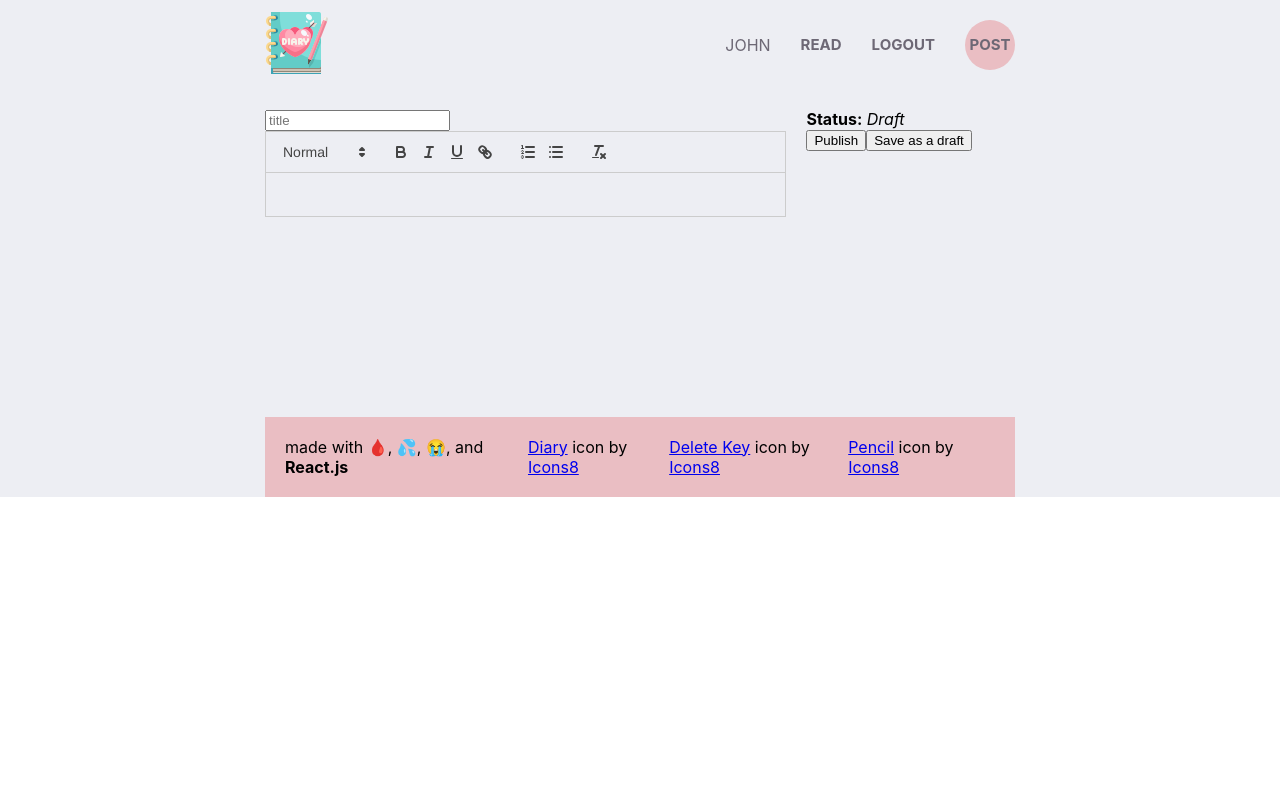
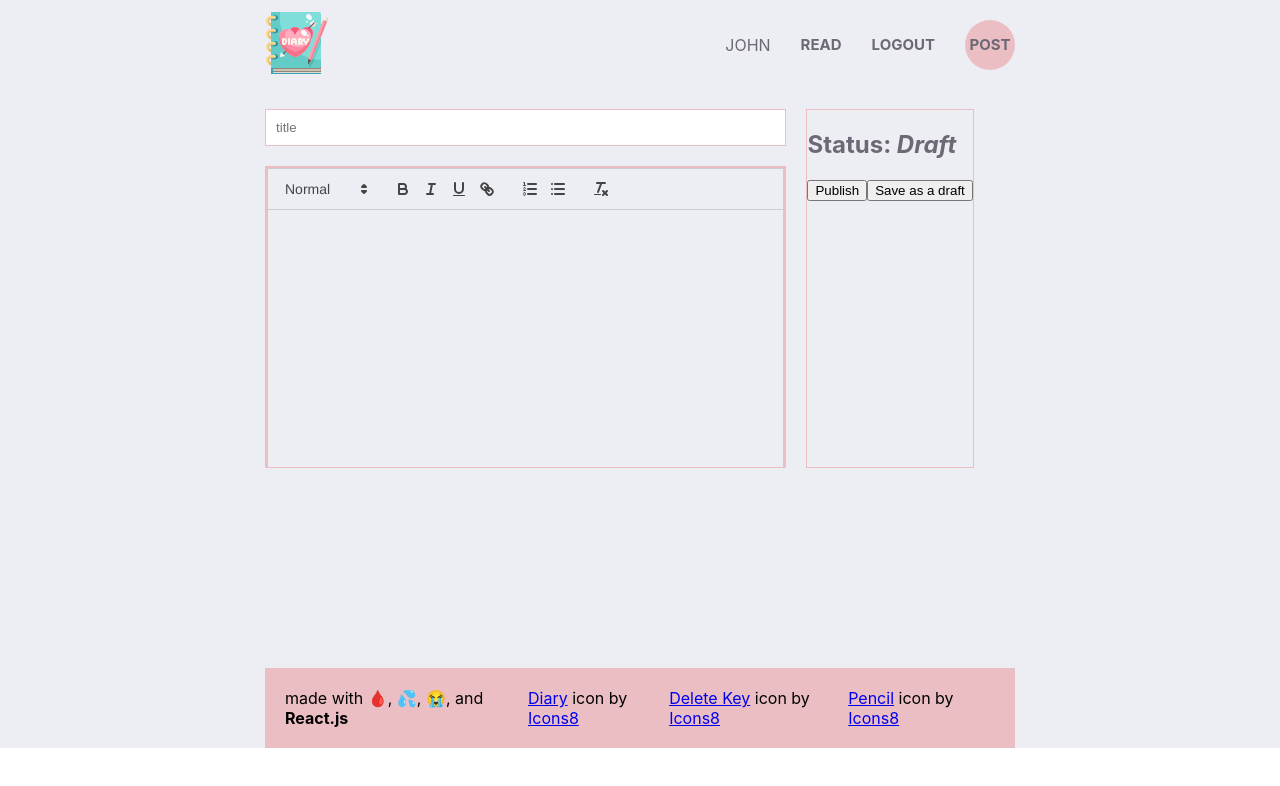
Before and after one commit to pinkfroggie/diary, a React (Create React App) app in the folder diary/: page /write in a window 1280 px wide. Shown: the top 786 px of the page. Built offline with nearby package versions, Linux system fonts and the light colour scheme.

Commit message:
finished styling write post page time for a break bc im braindead

```diff
--- a/diary/src/pages/Write.jsx
+++ b/diary/src/pages/Write.jsx
@@ -10,12 +10,12 @@ const Write = () => {
       <div className="content">
         <input type="text" placeholder='title' />
         <div className="editorContainer">
-        <ReactQuill theme="snow" value={value} onChange={setValue} />
+        <ReactQuill className='editor' theme="snow" value={value} onChange={setValue} />
         </div>
       </div>
       <div className="menu">
         <div className="item">
-          <span><b>Status:</b> <i>Draft</i></span>
+          <h2><b>Status:</b> <i>Draft</i></h2>
           <div className="buttons">
           <button>Publish</button>
           <button>Save as a draft</button>
--- a/diary/src/style.scss
+++ b/diary/src/style.scss
@@ -216,10 +216,40 @@ $lightPink: #EABEC3;
 
             .content{
                 flex: 5;
+                display: flex;
+                flex-direction: column;
+                gap: 20px;
+
+                input{
+                    padding: 10px;
+                    border: 1px solid #EABEC3;
+                }
+
+                .editorContainer{
+                    height: 300px;
+                    overflow: scroll;
+                    border: 1px solid #EABEC3;
+
+                    .editor{
+                        height: 100%;
+                        border: 1px solid #EABEC3;
+                    }
+                }
             }
 
             .menu{
                 flex: 2;
+                display: flex;
+                flex-direction: row;
+                gap: 20px;
+
+                .item{
+                    border: 1px solid #EABEC3;
+                    flex-direction: row;
+                    color: #6D6875;
+                }
+
+
             }
         }
     }
```
